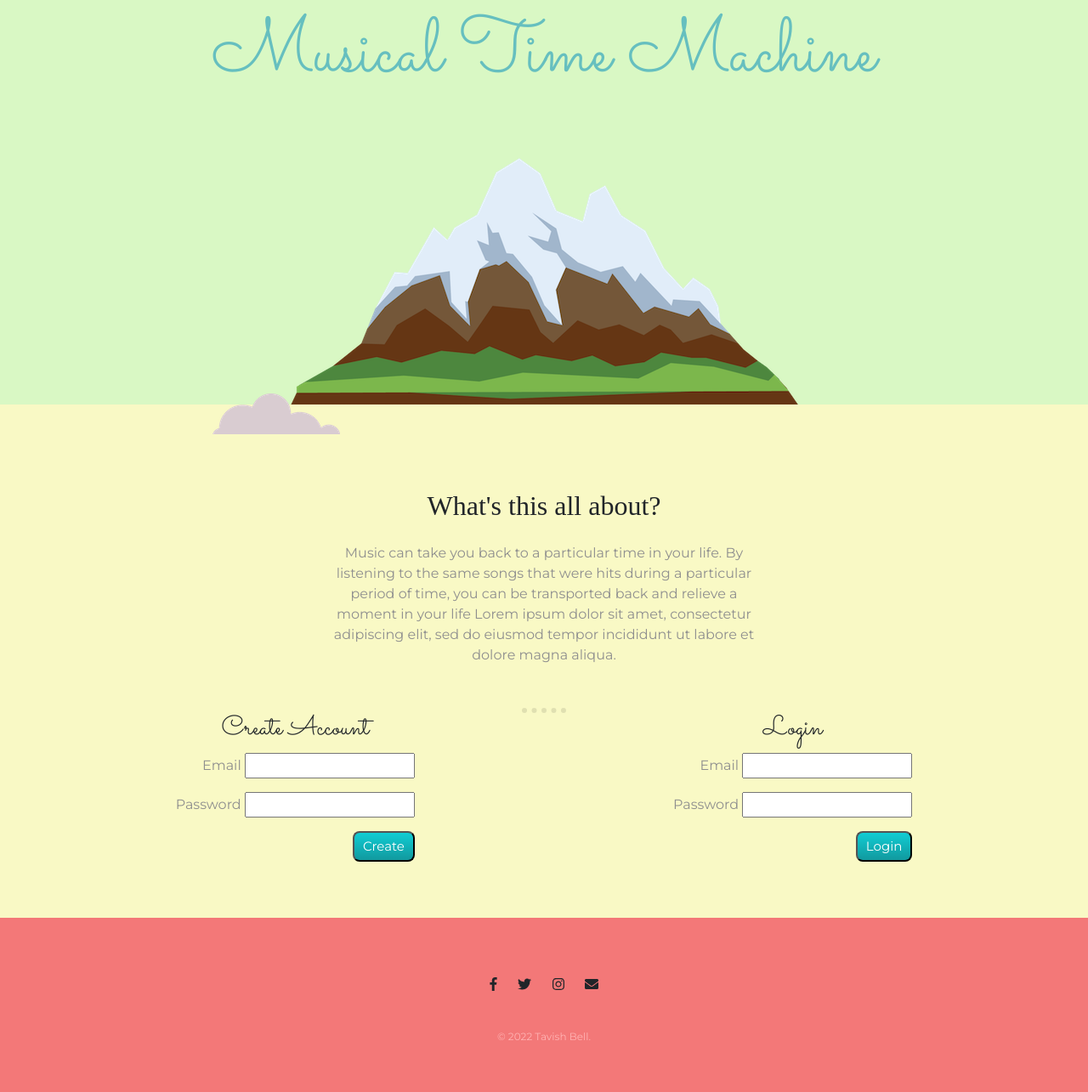
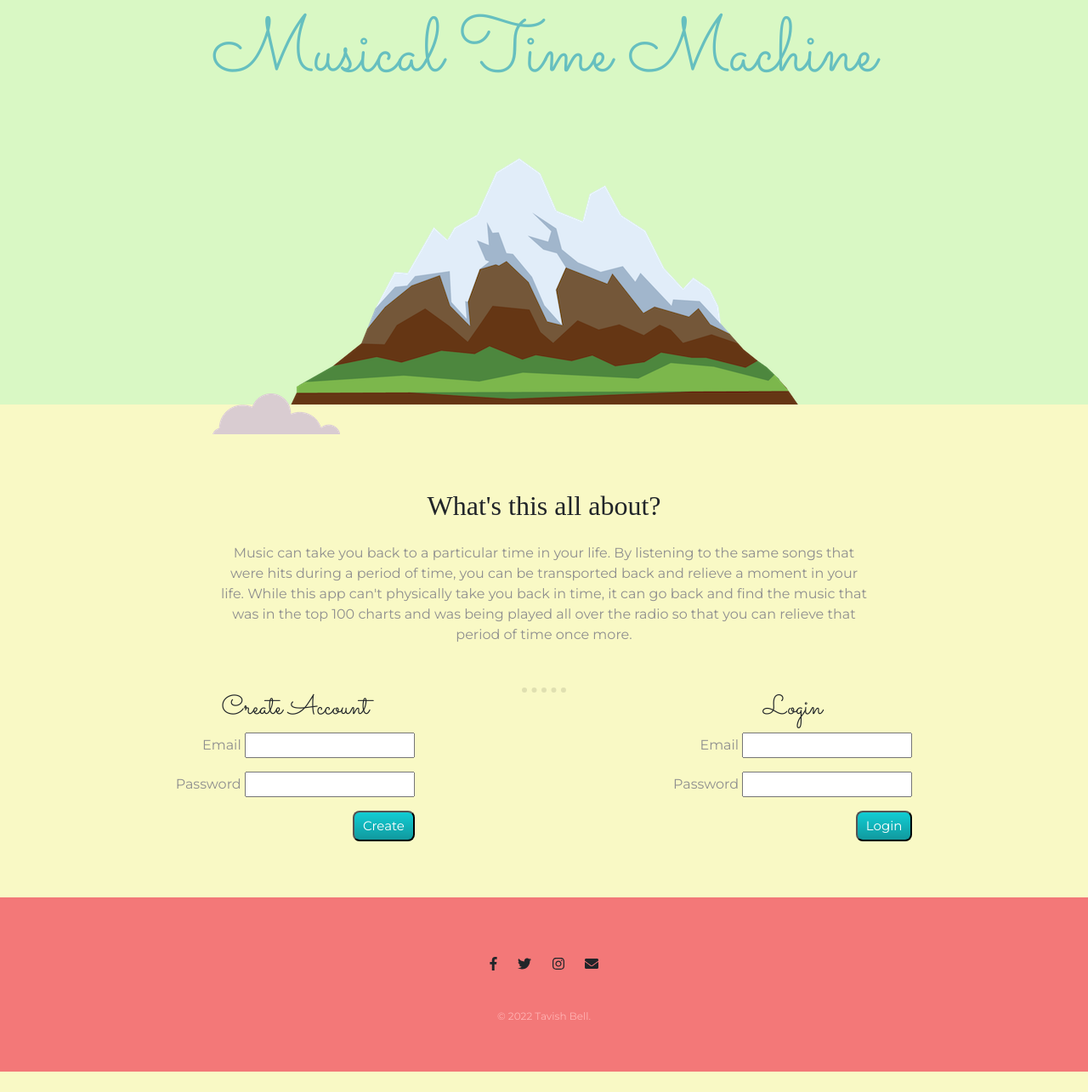
Before and after one commit to tavish-bell/musical-time-machine, a Flask app: page / in a window 1280 px wide. Shown: the part 89-1374 px from the top of the page at 85% size. After the commit the page ends 1350 px from the top, so only its background shows below. Run offline with Flask 2, Linux system fonts and the light colour scheme; some libraries are stand-ins or nearby versions; some web fonts are replaced.

Commit message:
completed project!

```diff
--- a/static/css/styles.css
+++ b/static/css/styles.css
@@ -89,7 +89,7 @@ body {
 
 
 .about-the-project {
-  width: 40%;
+  width: 60%;
   text-align: center;
   margin-top: 25px;
   margin-bottom: 50px;
--- a/templates/homepage.html
+++ b/templates/homepage.html
@@ -17,9 +17,7 @@
 
 <div class="middle-container">
   <h2 class="about-txt">What's this all about?</h2>
-  <p class="about-the-project">Music can take you back to a particular time in your life. By listening to the same songs that were hits during a particular period of time, you can be transported back and relieve a moment in your life
-
-    Lorem ipsum dolor sit amet, consectetur adipiscing elit, sed do eiusmod tempor incididunt ut labore et dolore magna aliqua.</p>
+  <p class="about-the-project">Music can take you back to a particular time in your life. By listening to the same songs that were hits during a period of time, you can be transported back and relieve a moment in your life. While this app can't physically take you back in time, it can go back and find the music that was in the top 100 charts and was being played all over the radio so that you can relieve that period of time once more. </p>
   <hr>
 
   <div class="create-account">
```
